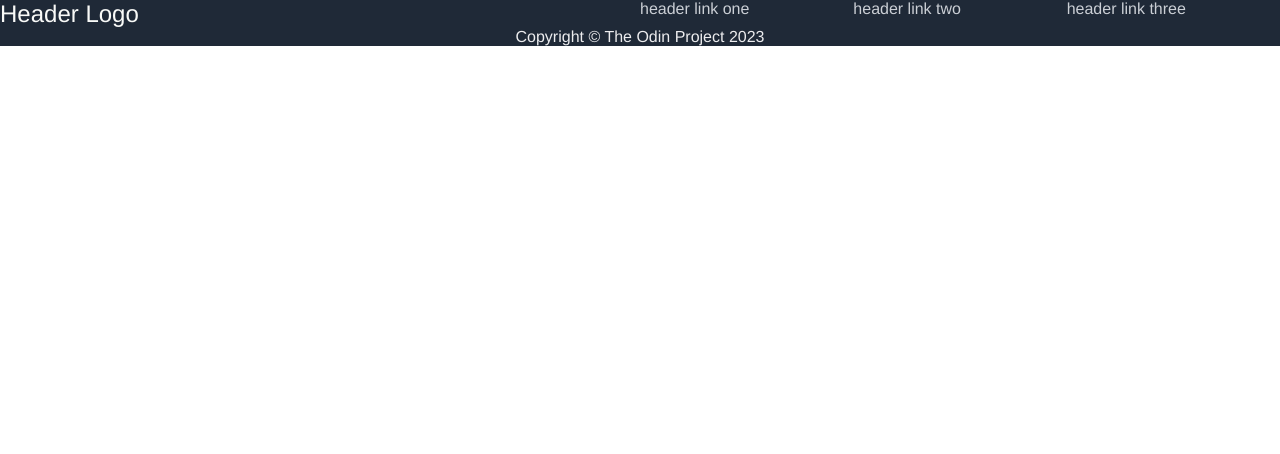
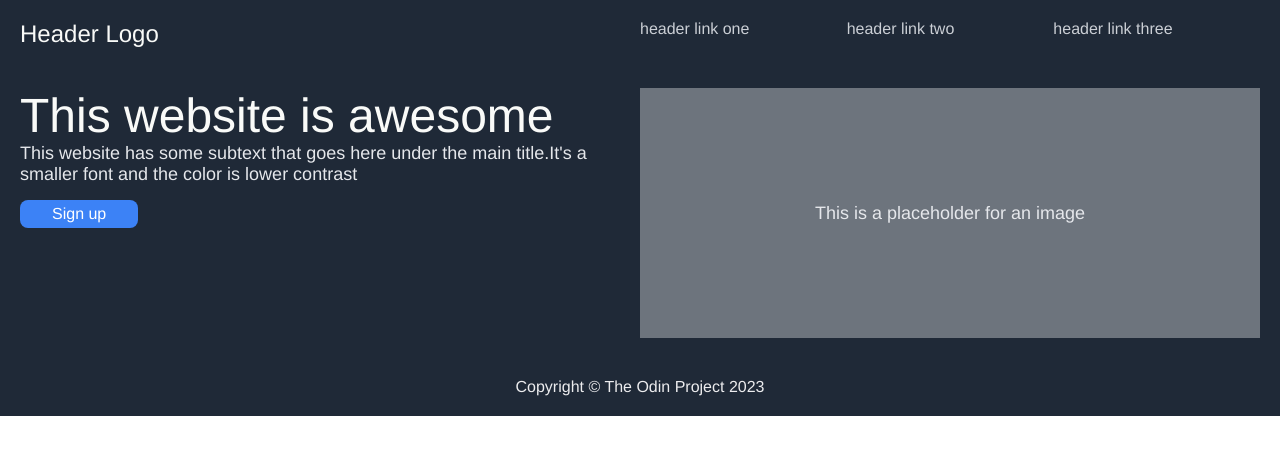
Before and after one commit to melvinquashie/odin-landing_page, a plain HTML site: page index.html in a window 1280 px wide. Drawn offline with Linux system fonts and the light colour scheme.

Commit message:
add section 1: dark section below header
Add text, divs and styles to match /solution/01.png

```diff
--- a/css/landstyle.css
+++ b/css/landstyle.css
@@ -1,14 +1,16 @@
+/*CSS styles*/
 *{
   font-family: Helvetica;
   margin: 0;
 }
 
-div.box{
-  /*display:flex;*/
-}
+/*div.box{
+  display:flex;
+}*/
 
 .dark-space{
   background-color: #1F2937;
+  padding: 20px;
 }
 
 .container{
@@ -19,6 +21,9 @@ div.box{
   flex: 1;
 }
 
+
+
+/* Header styles */
 p.logo{
   color: #F9FAF8;
   font-size: 24px;
@@ -28,6 +33,52 @@ a{
   color: #cbcfd5;
 }
 
+
+
+/* Section 1 styles */
+div.section-one{
+  height: 250px;
+}
+
+div.left p.main-text{
+  font-size: 48px;
+  font-weight: extra-bold;
+  color: #F9FAF8
+}
+
+div.left p.secondary-text{
+  font-size: 18px;
+  color: #E5E7EB;
+  padding-bottom: 15px;
+}
+
+button.signup{
+  background-color: #3c82f6;
+  border: none;
+  color: #ffffff;
+  padding: 5px 32px;
+  text-align: center;
+  text-decoration: none;
+  display: inline-block;
+  font-size: 16px;
+  border-radius: 8px;
+}
+
+div.right{
+  background-color: #6d747d;
+  display: flex;
+  justify-content: center;
+  align-items: center;
+}
+
+div.right p.secondary-text{
+  font-size: 18px;
+  color: #E5E7EB;
+  text-align: center;
+
+}
+
+/* Footer styles */
 div.footer p{
   color: #ececee;
   text-align: center;
--- a/index.html
+++ b/index.html
@@ -19,7 +19,6 @@
 
       <div class="container item">
         <!--container for links as well as item within header container-->
-
         <div class="item">
           <a>header link one</a>
         </div>
@@ -29,16 +28,37 @@
         <div class="item">
           <a>header link three</a>
         </div>
+      </div>
 
+    </div>
+
+    <!--between Header and Footer, there are 4 sections-->
+
+    <!--Section1-->
+    <div class="section-one dark-space container">
+
+      <!--left div-->
+      <div class="left item">
+        <p class="main-text">This website is awesome</p>
+        <p class="secondary-text">This website has some subtext that goes here under the main title.It's a smaller font and the color is lower contrast</p>
+        <button type="button" class="signup">Sign up</button>
+      </div>
+
+      <!--right div-->
+      <div class="right item">
+        <p class="secondary-text">This is a placeholder for an image</p>
       </div>
 
     </div>
 
 
+
+    <!--Footer section of code-->
     <div class="footer dark-space">
       <p>Copyright © The Odin Project 2023</p>
     </div>
 
   </div>
+
 </body>
 </html>
```
Lines whose indentation alone changed are shown as unchanged.
